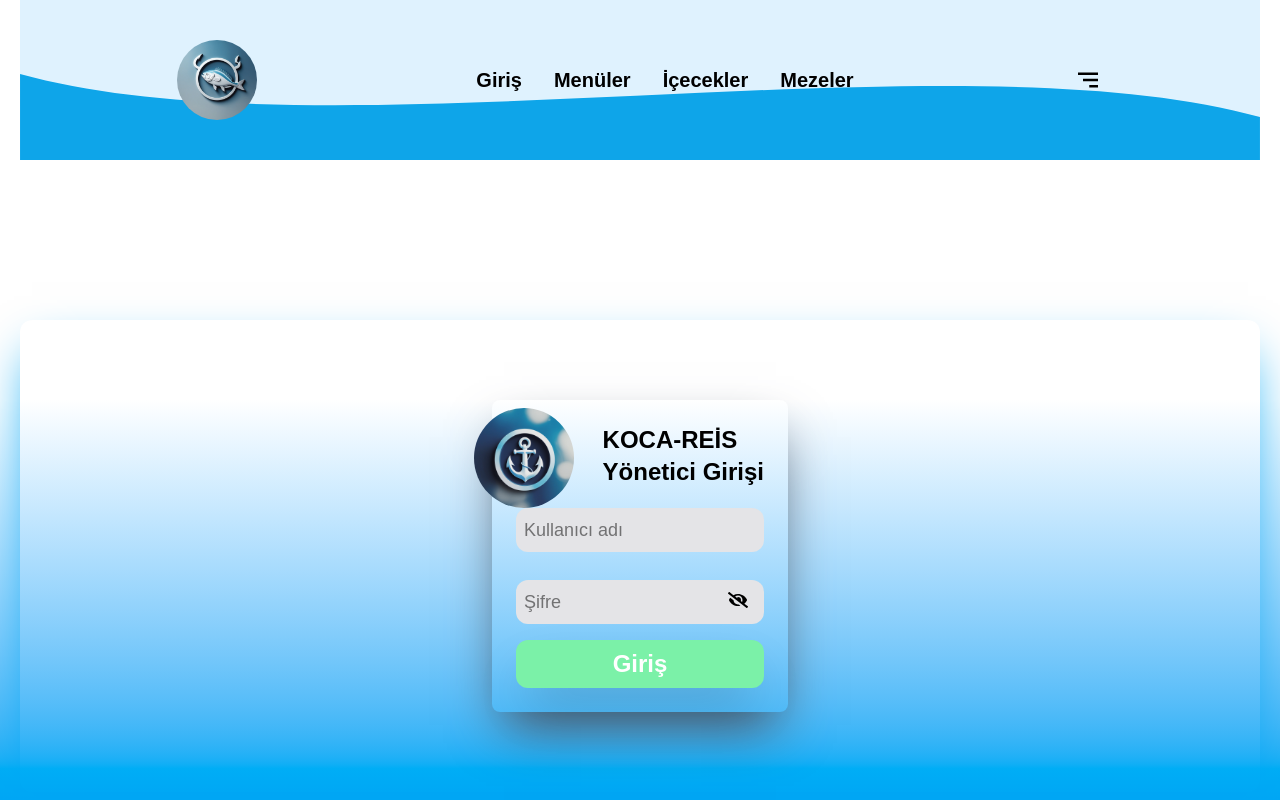
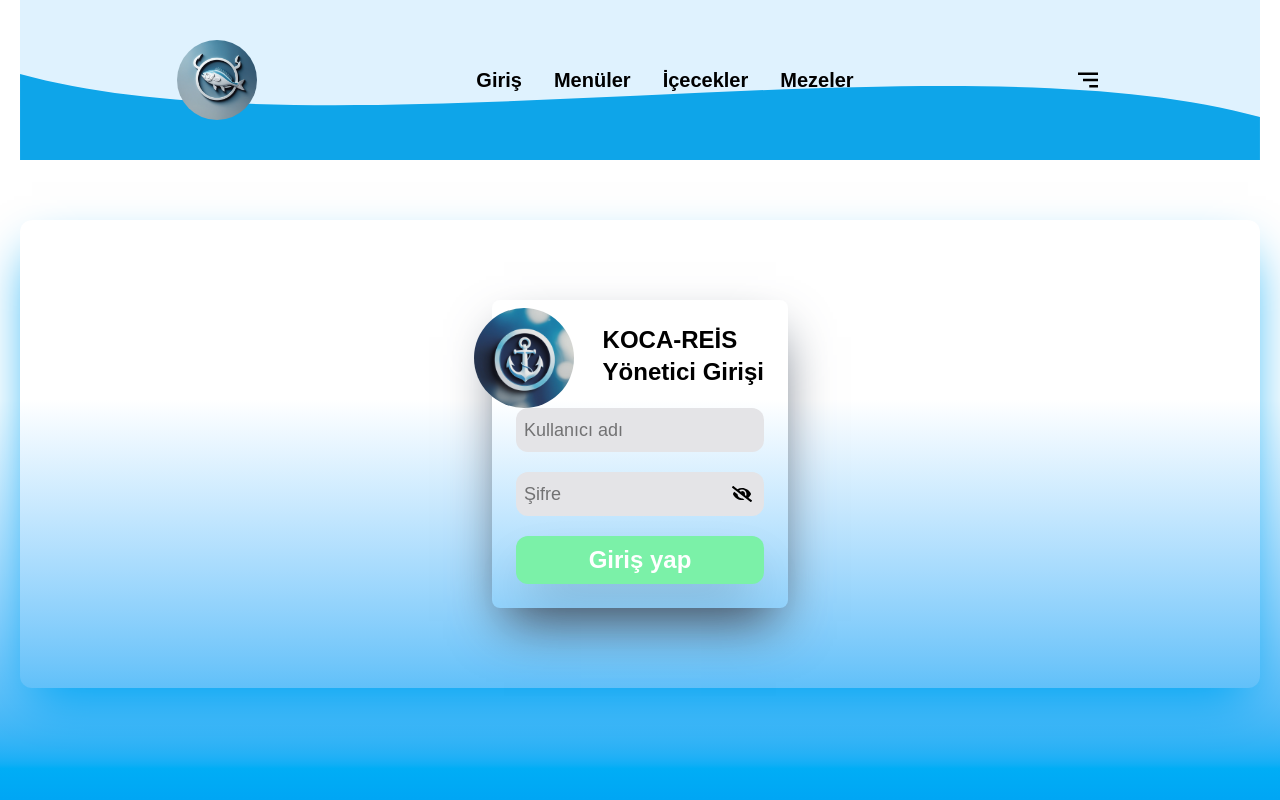
Before and after one commit to ahmtbsboga/Express-NextJS-FullStack-QR, a Next.js app in the folder frontend/: page /login in a window 1280 px wide. Built offline with nearby package versions, Linux system fonts and the light colour scheme.

Commit message:
gereksiz kod silinmesi

```diff
--- /dev/null
+++ b/frontend/src/app/(pages)/dashboard/page.tsx
@@ -0,0 +1,7 @@
+import React, { FC } from "react";
+
+const Dashboard: FC = () => {
+  return <div>Dashboard:FC</div>;
+};
+
+export default Dashboard;
--- a/frontend/src/app/(pages)/login/formButton/index.tsx
+++ /dev/null
@@ -1,15 +0,0 @@
-"use client";
-import React, { FC } from "react";
-
-const FormButton: FC = () => {
-  return (
-    <button
-      className="text-2xl  py-2 px-8 rounded-xl shadow-2xl bg-green-300 text-white hover:scale-105 duration-700 hover:bg-green-400 w-full font-bold"
-      type="submit"
-    >
-      Giriş
-    </button>
-  );
-};
-
-export default FormButton;
--- a/frontend/src/app/(pages)/login/page.tsx
+++ b/frontend/src/app/(pages)/login/page.tsx
@@ -1,11 +1,10 @@
 import Image from "next/image";
 import { FC } from "react";
-import Password from "./passwordToggle";
-import FormButton from "./formButton";
+import UsernamePassword from "./passwordToggle";
 
 const Login: FC = () => {
   return (
-    <div className="mt-40 flex flex-col gap-5 items-center justify-center text-black text-5xl shadow-2xl shadow-sky-500 rounded-xl p-20">
+    <div className="mt-15 flex flex-col gap-5 items-center justify-center text-black text-5xl shadow-2xl shadow-sky-500 rounded-xl p-20">
       <div className="p-6 shadow-2xl shadow-gray-600 rounded-lg">
         <div className="flex gap-20 flex-row-reverse items-center relative">
           <h1 className="font-bold text-2xl mb-5">
@@ -20,18 +19,9 @@ const Login: FC = () => {
             className="rounded-full absolute right-[190px] bottom-0"
           />
         </div>
-
-        <form className="flex flex-col items-center gap-4">
-          <input
-            type="text"
-            className="p-2 bg-zinc-200 text-black text-lg rounded-xl outline-none"
-            placeholder="Kullanıcı adı"
-          />
-
-          <Password />
-
-          <FormButton />
-        </form>
+        <div>
+          <UsernamePassword />
+        </div>
       </div>
     </div>
   );
--- a/frontend/src/app/(pages)/login/passwordToggle/index.tsx
+++ b/frontend/src/app/(pages)/login/passwordToggle/index.tsx
@@ -1,25 +1,93 @@
 "use client";
 import React, { FC, useState } from "react";
 import { FaEye, FaEyeSlash } from "react-icons/fa";
+import { useRouter } from "next/navigation";
+import { toast } from "react-toastify";
 
-const Password: FC = () => {
+const UsernamePassword: FC = () => {
   const [isOpen, setIsOpen] = useState<boolean>(false);
+  const [username, setUsername] = useState<string>("");
+  const [password, setPassword] = useState<string>("");
+
+  const router = useRouter();
+
+  const handleSubmit = async () => {
+    try {
+      const response = await fetch("http://localhost:8172/auth/login", {
+        method: "POST",
+        headers: {
+          "Content-Type": "application/json",
+        },
+        body: JSON.stringify({ username, password }),
+      });
+
+      if (!response.ok) {
+        const errorData = await response.json();
+        toast.error(
+          `Giriş başarısız: ${errorData.message || "Bilinmeyen hata"}`
+        );
+        return;
+      }
+
+      const data = await response.json();
+      console.log("Giriş başarılı");
+
+      localStorage.setItem("token", data.token);
+
+      toast.success("Giriş başarılı! Yönetime yönlendiriliyorsunuz.");
+
+      router.push("/dashboard");
+    } catch (error) {
+      toast.info("Sunucuya bağlanılamadı!");
+      console.error(error);
+    }
+  };
+
   return (
-    <div className="relative">
+    <div>
+      <form
+        className="relative flex flex-col gap-5 items-center"
+        onSubmit={(e) => {
+          e.preventDefault();
+          handleSubmit();
+        }}
+      >
         <input
+          required
+          value={username}
+          onChange={(e) => setUsername(e.target.value)}
+          type="text"
+          className="p-2 bg-zinc-200 text-black text-lg rounded-xl outline-none"
+          placeholder="Kullanıcı adı"
+        />
+
+        <div className="relative w-full flex items-center">
+          <input
+            required
+            value={password}
+            onChange={(e) => setPassword(e.target.value)}
             type={isOpen ? "text" : "password"}
-        className="p-2 bg-zinc-200 text-black text-lg rounded-xl outline-none"
+            className="p-2 bg-zinc-200 text-black text-lg rounded-xl outline-none w-full"
             placeholder="Şifre"
           />
           <button
             type="button"
             onClick={() => setIsOpen(!isOpen)}
-        className="absolute right-4 top-5.5"
+            className="absolute right-3"
           >
             {isOpen ? <FaEye size={20} /> : <FaEyeSlash size={20} />}
           </button>
         </div>
+
+        <button
+          className="text-2xl py-2 px-8 rounded-xl shadow-2xl bg-green-300 text-white hover:scale-105 duration-700 hover:bg-green-400 w-full font-bold"
+          type="submit"
+        >
+          Giriş yap
+        </button>
+      </form>
+    </div>
   );
 };
 
-export default Password;
+export default UsernamePassword;
```
Also changed, not shown: 1 other file (tests, documents, lock files or other folders). Lines whose indentation alone changed are shown as unchanged.
